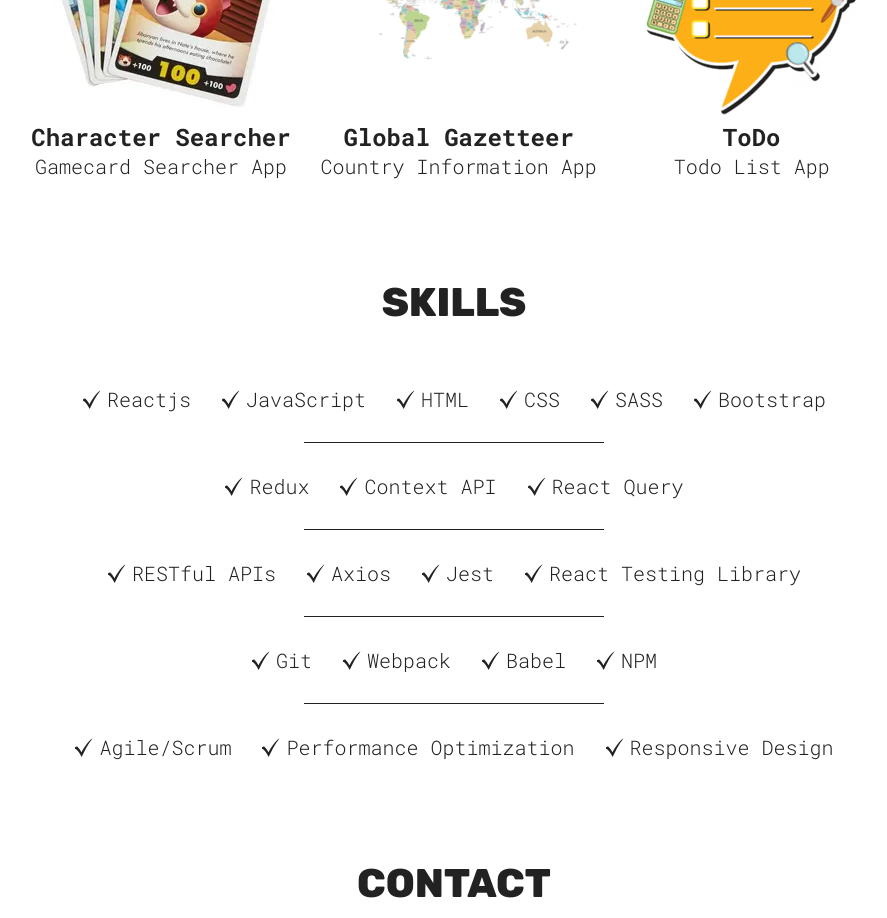
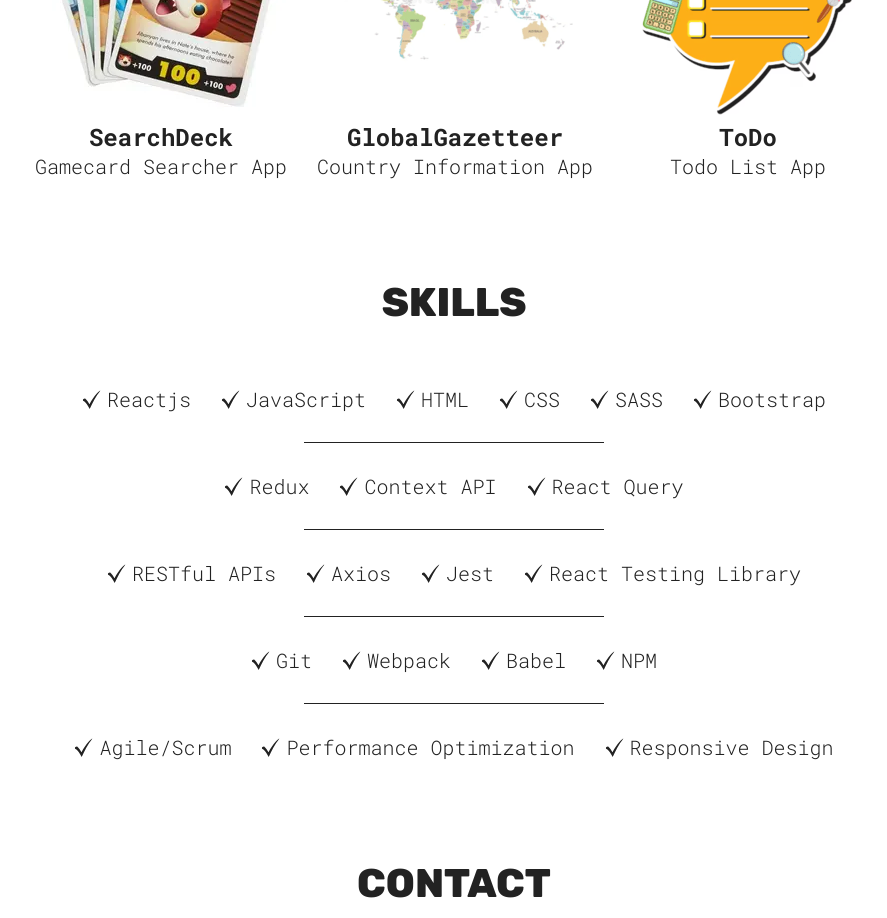
Before and after one commit to priteshdusane/portfolio, a React (Vite) app: page / in a window 1280 px wide. Shown: the part 1140-2058 px from the top of the page, without its empty margins (186-1073 px from the left). Built offline with nearby package versions, Linux system fonts and the light colour scheme.

Commit message:
project_name_update

```diff
--- a/src/sections/Projects/Projects.jsx
+++ b/src/sections/Projects/Projects.jsx
@@ -12,13 +12,13 @@ function Projects() {
         <ProjectCard
           src={card}
           link="https://github.com/priteshdusane/react-character-searcher"
-          h3="Character Searcher"
+          h3="SearchDeck"
           p="Gamecard Searcher App"
         />
         <ProjectCard
           src={world}
           link="https://github.com/priteshdusane/react-global-gazetteer"
-          h3="Global Gazetteer"
+          h3="GlobalGazetteer"
           p="Country Information App"
         />
         <ProjectCard
```
